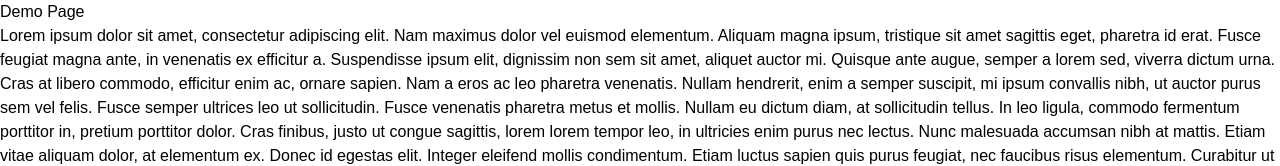
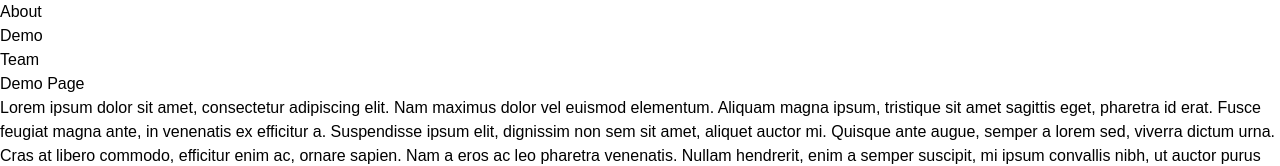
Before and after one commit to emilienuy/degentrifAI, a React (Create React App) app in the folder FrontEnd/: page / in a window 1280 px wide. Shown: the top 166 px of the page. Built offline with nearby package versions, Linux system fonts and the light colour scheme.

Commit message:
Header corrections

```diff
--- a/FrontEnd/src/components/Header.jsx
+++ b/FrontEnd/src/components/Header.jsx
@@ -1,14 +1,38 @@
-import React from 'react';
-//import '../styles.Header.scss';
-import '@fortawesome/fontawesome-free/css/all.min.css';
+// import React from 'react';
+// //import '../styles.Header.scss';
+// import '@fortawesome/fontawesome-free/css/all.min.css';
 
-const Header = ( ) => {
-    return (
-        <header>
+// const Header = ( ) => {
+//     return (
+//         <header>
 
 
-        </header>
+//         </header>
+//     );
+// };
+
+// export default Header;
+
+
+import React from 'react';
+import '../styles/Header.scss';
+import '@fortawesome/fontawesome-free/css/all.min.css';
+import { Link } from 'react-router-dom';
+const Header = () => {
+    return (
+        <div id="div_top_hypers">
+            <ul id="ul_tope_hypers">
+                <li>
+                    <Link to="/about">About</Link>
+                </li>
+                <li>
+                    <Link to="/demo">Demo</Link>
+                </li>
+                <li>
+                    <Link to="/team">Team</Link>
+                </li>
+            </ul>
+        </div>
     );
 };
-
 export default Header;
--- a/FrontEnd/src/styles/Header.scss
+++ b/FrontEnd/src/styles/Header.scss
@@ -1 +1,11 @@
+// @import './tailwind.css';
+
 @import './tailwind.css';
+
+#div_top_hypers {
+    background-color: aqua;
+    display: inline;
+}
+#ul_top_hypers li{
+    display: inline;
+}
```
